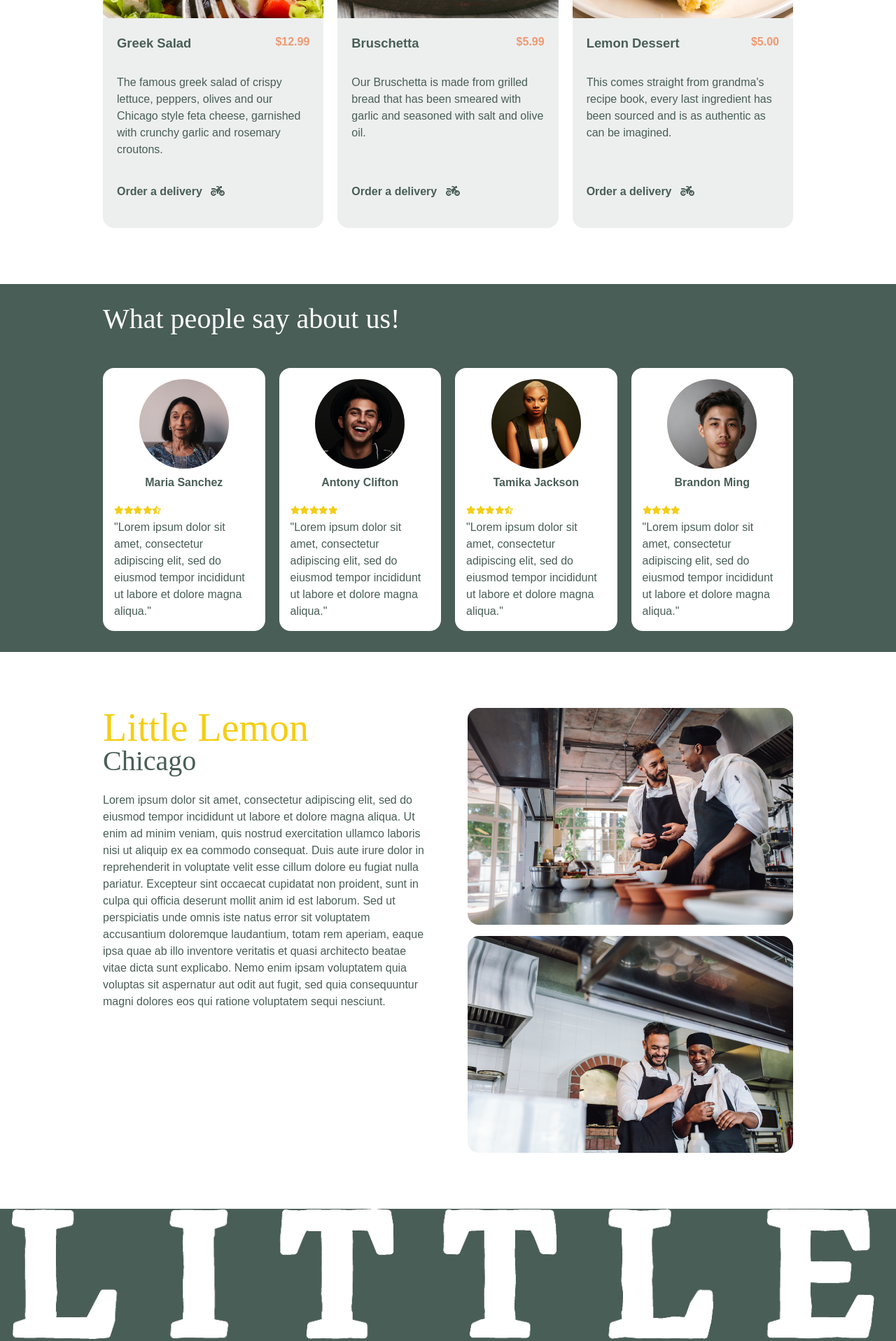
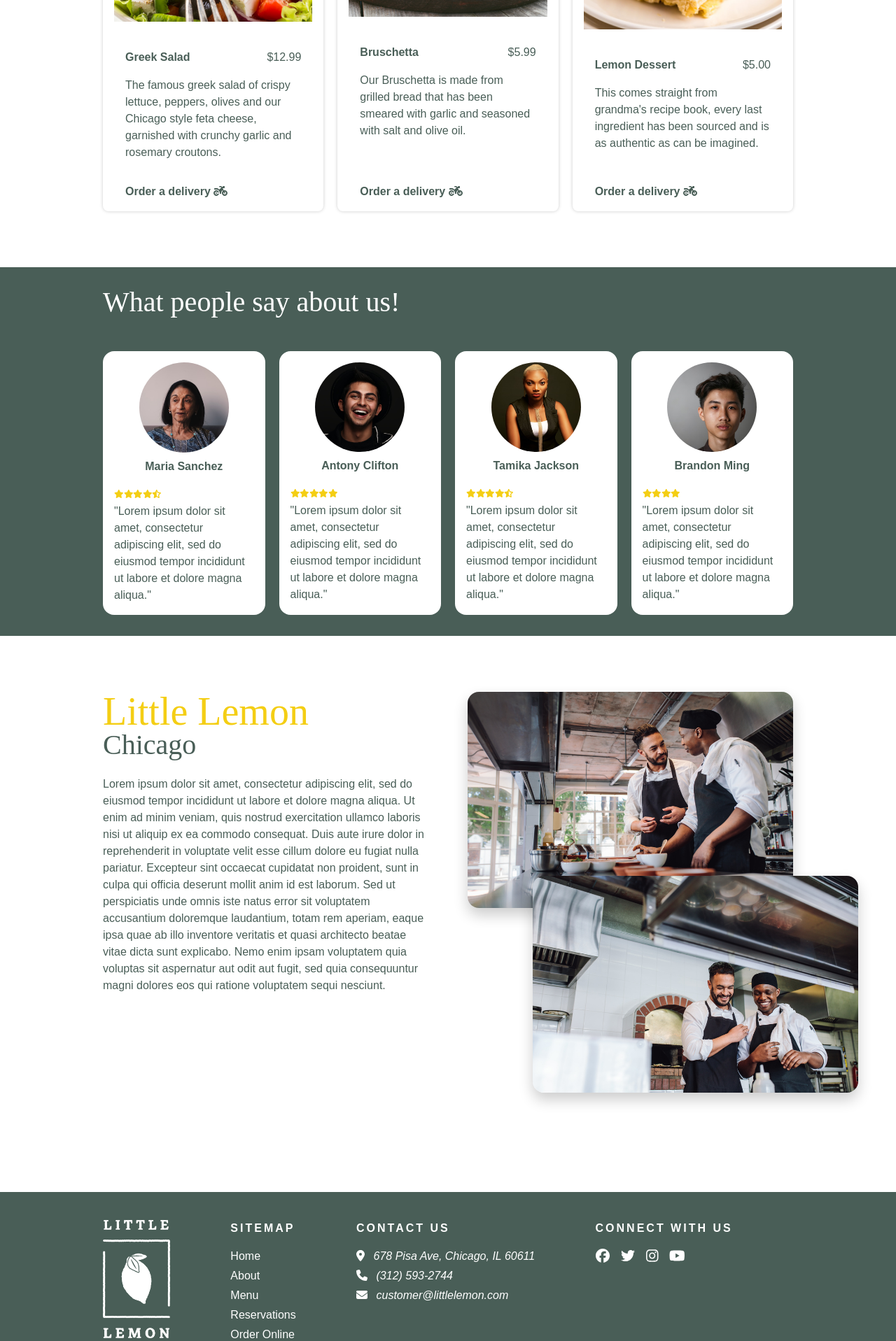
Before and after one commit to ksindesign/little-lemon, a React (Create React App) app: page / in a window 1280 px wide. Shown: the part 880-2797 px from the top of the page at 70% size. Built offline with nearby package versions, Linux system fonts and the light colour scheme.

Commit message:
change Food Card

```diff
--- a/src/Layout/Footer.css
+++ b/src/Layout/Footer.css
@@ -1,5 +1,5 @@
 .site-footer {
-  background-color: #495e57;
+  background-color: var(--primary-color-one);
   color: #ffffff;
 }
 
--- a/src/Layout/Footer.js
+++ b/src/Layout/Footer.js
@@ -1,8 +1,3 @@
-import React from 'react';
-import './Footer.css';
-import { Link } from 'react-router-dom';
-import footerLogo from './assets/logo-white.png';
-import { FontAwesomeIcon } from '@fortawesome/react-fontawesome';
 import {
   faFacebook,
   faTwitter,
@@ -14,12 +9,11 @@ import {
   faLocationDot,
   faPhone,
 } from '@fortawesome/free-solid-svg-icons';
+import { FontAwesomeIcon } from '@fortawesome/react-fontawesome';
+import { Link } from 'react-router-dom';
+import './Footer.css';
+import logoWhiteImage from './assets/logo-white.png';
 import pages from '../utils/pages';
-
-const time = new Date();
-const year = time.getFullYear();
-
-const navLinks = Array.from(pages.values()).filter((page) => page.anchorable);
 
 const contacts = [
   { icon: faLocationDot, info: '678 Pisa Ave, Chicago, IL 60611' },
@@ -34,15 +28,19 @@ const socials = [
   { icon: faYoutube, name: 'youtube' },
 ];
 
-function Footer({ brand }) {
+const navLinks = Array.from(pages.values()).filter((page) => page.anchorable);
+
+const Footer = () => {
   return (
-    <footer>
-      <div className='wrapper footer-container site-footer'>
-        <div className='footer-logo'>
-          <img src={footerLogo} alt='little-lemon' />
-        </div>
-        <div className='footer-menu'>
-          <h4>Site Map</h4>
+    <footer className='site-footer'>
+      <div className='container grid'>
+        <img
+          className='site-footer-logo'
+          src={logoWhiteImage}
+          alt='Little Lemon'
+        />
+        <nav className='site-footer-nav'>
+          <h4>Sitemap</h4>
           <ul>
             {navLinks.map((navLink, index) => (
               <li key={index}>
@@ -50,6 +48,8 @@ function Footer({ brand }) {
               </li>
             ))}
           </ul>
+        </nav>
+        <div className='site-footer-contact'>
           <h4>Contact us</h4>
           <address>
             {contacts.map((contact, index) => (
@@ -58,6 +58,7 @@ function Footer({ brand }) {
               </p>
             ))}
           </address>
+        </div>
         <div className='site-footer-social'>
           <h4>Connect with us</h4>
           {socials.map((social, index) => (
@@ -72,10 +73,8 @@ function Footer({ brand }) {
           ))}
         </div>
       </div>
-      </div>
-      <p>© All rights reserved Little Lemon {year}</p>
     </footer>
   );
-}
+};
 
 export default Footer;
--- a/src/components/FoodCard/FoodCard.css
+++ b/src/components/FoodCard/FoodCard.css
@@ -51,3 +51,12 @@ main.wrapper {
 .card .btnIcon:hover {
   cursor: pointer;
 }
+
+.delivery {
+  font-weight: bold;
+  padding-left: 1rem;
+}
+
+.delivery:hover {
+  color: var(--primary-color-two);
+}
--- a/src/components/FoodCard/FoodCard.js
+++ b/src/components/FoodCard/FoodCard.js
@@ -1,38 +1,35 @@
 import React from 'react';
 import './FoodCard.css';
 import { FontAwesomeIcon } from '@fortawesome/react-fontawesome';
-import { faCartShopping } from '@fortawesome/free-solid-svg-icons';
-import deliverIcon from '../../assets/delivery.svg';
+import { Link } from 'react-router-dom';
+import { faMotorcycle } from '@fortawesome/free-solid-svg-icons';
+import pages from '../../utils/pages';
 
 const cardStyle = {
-  backgroundColor: '#ccc',
-  maxWidth: '30%',
+  backgroundColor: '#fff',
   minHeight: '400px',
   display: 'flex',
   flexDirection: 'column',
   overflow: 'hidden',
   gap: '1rem',
+  padding: '1rem',
 };
 
-function FoodCard({ title, price, imageUrl, content, cardBtn }) {
+function FoodCard({ meal }) {
   return (
     <div className='card' style={cardStyle}>
       <div className='card-upper'>
-        <img src={imageUrl} alt={title} />
+        <img src={meal.image} alt={meal.name} />
         <div className='card-text'>
           <p className='card-title'>
-            <strong>{title}</strong> <span>$ {price}</span>
+            <strong>{meal.name}</strong> <span>{meal.price}</span>
           </p>
-          <p className='card-content'>{content}</p>
+          <p className='card-content'>{meal.description}</p>
         </div>
       </div>
-      <a href='#' className='btnIcon'>
-        <strong>{cardBtn}</strong>
-        <span>
-          {/* <FontAwesomeIcon icon={faCartShopping} /> */}
-          <img src={deliverIcon} alt='delivery-icon' className='deliveryIcon' />
-        </span>{' '}
-      </a>
+      <Link to={pages.get('orderOnline').path} className='delivery'>
+        Order a delivery <FontAwesomeIcon icon={faMotorcycle} />
+      </Link>
     </div>
   );
 }
--- a/src/index.css
+++ b/src/index.css
@@ -1,6 +1,13 @@
 * {
   margin: 0;
   padding: 0;
+}
+
+:root {
+  --primary-color-one: #495e57;
+  --primary-color-two: #f4ce14;
+  --secondary-color-white: #eeeeee;
+  --secondary-color-black: #333333;
 }
 
 body {
@@ -9,16 +16,16 @@ body {
   -webkit-font-smoothing: antialiased;
   -moz-osx-font-smoothing: grayscale;
   line-height: 1.5;
-  color: #495e57;
+  color: var(--primary-color-one);
 }
 
 header {
-  border-bottom: 1rem solid #495e57;
+  border-bottom: 1rem solid var(--primary-color-one);
 }
 
 a {
   text-decoration: none;
-  color: #495e57;
+  color: var(--primary-color-one);
 }
 
 h1,
@@ -57,7 +64,7 @@ select {
   border: 0.0625rem solid #e0e0e0;
   border-radius: 0.375rem;
   background: #ffffff;
-  color: #495e57;
+  color: var(--primary-color-one);
   cursor: pointer;
   transition: border-color 0.3s;
 }
@@ -65,7 +72,7 @@ select {
 input:focus,
 select:focus {
   border-width: 0.125rem;
-  border-color: #495e57;
+  border-color: var(--primary-color-one);
 }
 
 label {
@@ -99,16 +106,16 @@ main > section {
 .button-primary {
   padding: 0.5rem 1rem;
   border-radius: 2rem;
-  background-color: #f4ce14;
-  color: #495e57;
+  background-color: var(--primary-color-two);
+  color: var(--primary-color-one);
   font-weight: bold;
-  border: 0.1875rem solid #f4ce14;
+  border: 0.1875rem solid var(--primary-color-two);
   transition: background, border, color 0.5s;
 }
 
 .button-primary:hover,
 .button-primary:focus {
-  background-color: #495e57;
-  border-color: #495e57;
+  background-color: var(--primary-color-one);
+  border-color: var(--primary-color-one);
   color: #ffffff;
 }
--- a/src/pages/Home/OurStory.css
+++ b/src/pages/Home/OurStory.css
@@ -8,7 +8,7 @@
 }
 
 .our-story-description h1 {
-  color: #F4CE14;
+  color: #f4ce14;
 }
 
 .our-story-description p {
@@ -24,6 +24,11 @@
 
 .our-story-chefs img {
   border-radius: 1rem;
+  box-shadow: 0 10px 20px 0 rgba(0, 0, 0, 0.2);
+}
+
+.our-story-chefs img:last-of-type {
+  transform: translate(20%, -20%);
 }
 
 /*-- Media queries ------------------------------------------------------*/
--- a/src/pages/Home/WeekSpecials.css
+++ b/src/pages/Home/WeekSpecials.css
@@ -15,7 +15,7 @@
 
 .week-specials-header h2 {
   line-height: 1;
-  font-family: "Markazi Text";
+  font-family: 'Markazi Text';
   font-weight: normal;
   font-size: 2.5rem;
 }
--- a/src/pages/Home/WeekSpecials.js
+++ b/src/pages/Home/WeekSpecials.js
@@ -5,6 +5,7 @@ import lemonDessertImage from './assets/lemon-dessert.jpg';
 import './WeekSpecials.css';
 import pages from '../../utils/pages';
 import MealCard from './MealCard';
+import FoodCard from '../../components/FoodCard/FoodCard';
 
 const meals = [
   {
@@ -41,7 +42,8 @@ const WeekSpecials = () => {
         </Link>
       </div>
       {meals.map((meal, index) => (
-        <MealCard key={index} meal={meal} />
+        // <MealCard key={index} meal={meal} />
+        <FoodCard key={index} meal={meal} />
       ))}
     </section>
   );
```
Lines whose indentation alone changed are shown as unchanged.
